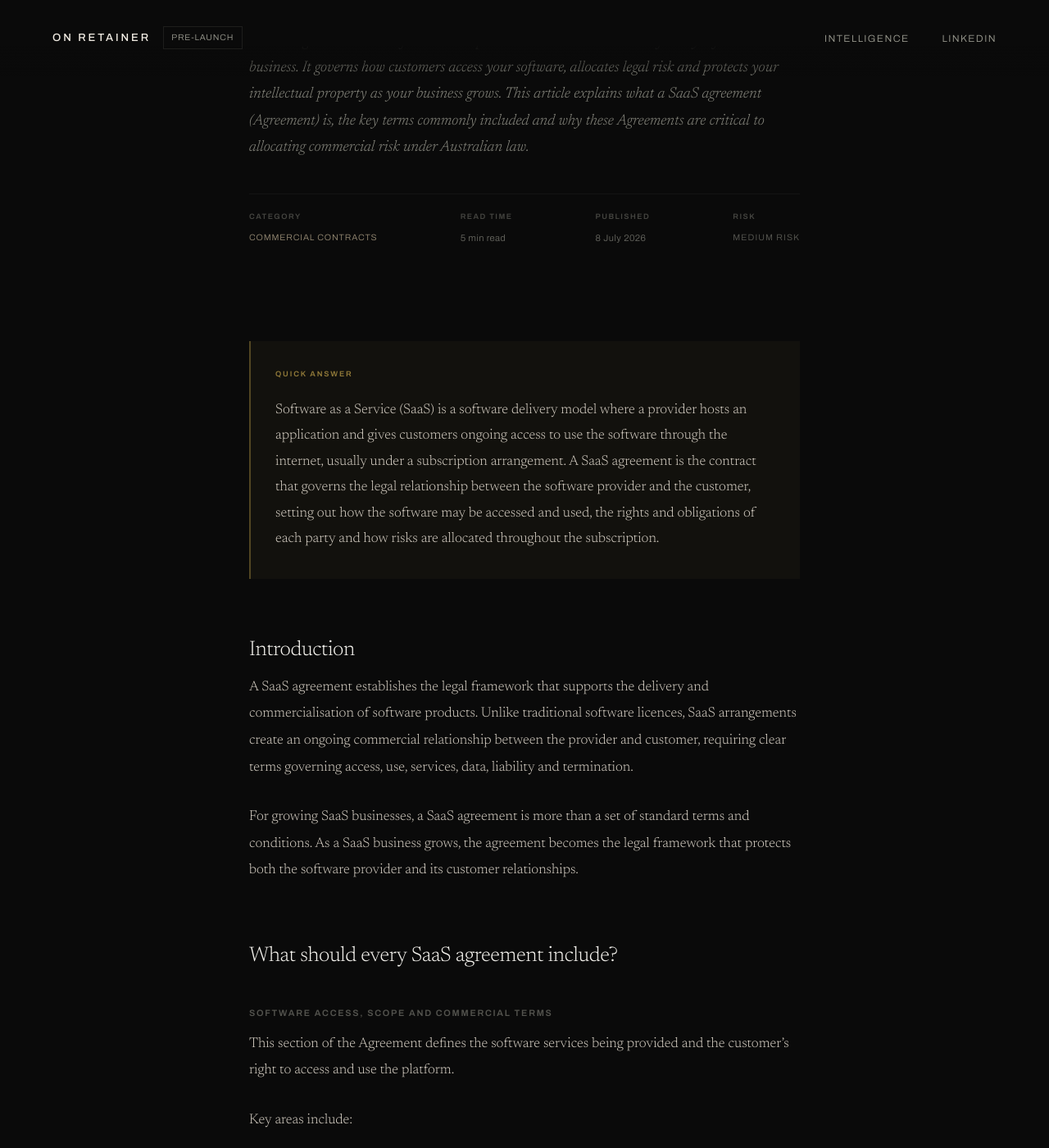
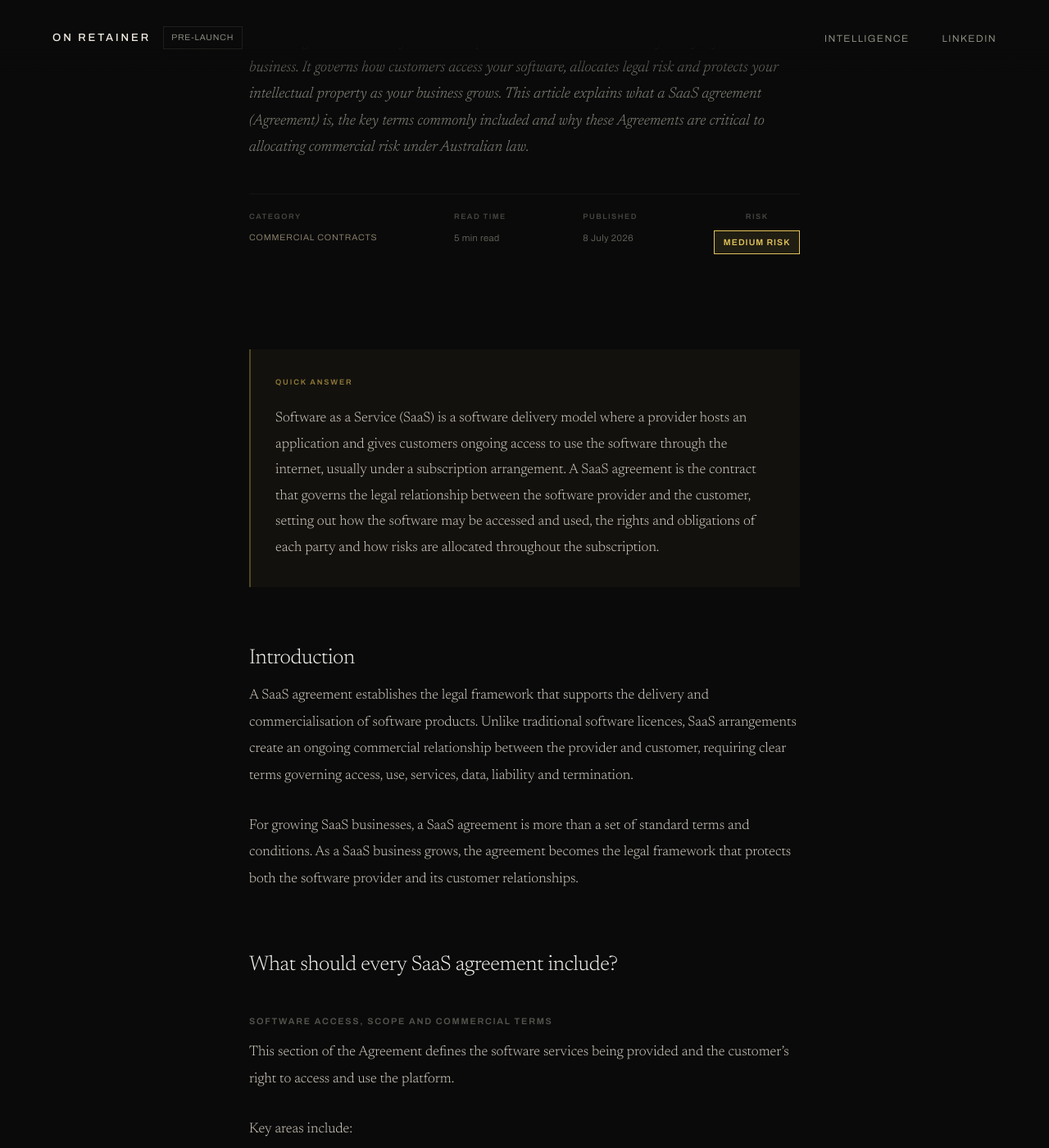
Before and after one commit to Syn-axe/solid-guacamole, a Jekyll site: the page built from _articles/what-is-a-saas-agreement.md, in a window 1280 px wide and 1400 px high, scrolled down 260 px. Shown: the whole window at 82% size. Built offline with Jekyll 4.4.1, drawn with Linux system fonts in a browser that asks for light colours.

Commit message:
Update article.html

```diff
--- a/_layouts/article.html
+++ b/_layouts/article.html
@@ -179,6 +179,11 @@
       gap: var(--sp-2);
     }
 
+    .meta-item--risk {
+      align-items: center;
+      text-align: center;
+    }
+
     .meta-label {
       font-size: 0.58rem;
       font-weight: 600;
@@ -203,13 +208,35 @@
       font-size: 0.66rem;
     }
 
-    /* Risk badge — no border, just muted text */
+    /* Risk badge — centered and colour-coded by risk level */
     .meta-value--risk {
+      display: inline-flex;
+      align-items: center;
+      justify-content: center;
       font-size: 0.66rem;
+      font-weight: 600;
       letter-spacing: 0.1em;
       text-transform: uppercase;
+      min-width: 5.5rem;
+      padding: 0.3rem 0.65rem;
+      border: 1px solid currentColor;
+      background: rgba(158, 158, 147, 0.1);
       color: var(--slate);
-      opacity: 0.55;
+    }
+
+    .meta-value--risk-low {
+      color: #67C587;
+      background: rgba(103, 197, 135, 0.1);
+    }
+
+    .meta-value--risk-medium {
+      color: #E2C35B;
+      background: rgba(226, 195, 91, 0.1);
+    }
+
+    .meta-value--risk-high {
+      color: #E06B6B;
+      background: rgba(224, 107, 107, 0.1);
     }
 
     /* ─── ARTICLE BODY ─── */
@@ -697,9 +724,10 @@
           <span class="meta-label">Published</span>
           <span class="meta-value">{{ page.date | date: "%-d %B %Y" }}</span>
         </div>
-        <div class="meta-item">
+        <div class="meta-item meta-item--risk">
           <span class="meta-label">Risk</span>
-          <span class="meta-value--risk">{{ page.risk }}</span>
+          {% assign risk_level = page.risk | downcase | strip %}
+          <span class="meta-value--risk meta-value--risk-{{ risk_level }}">{{ page.risk }}</span>
         </div>
       </div>
     </div>
```
